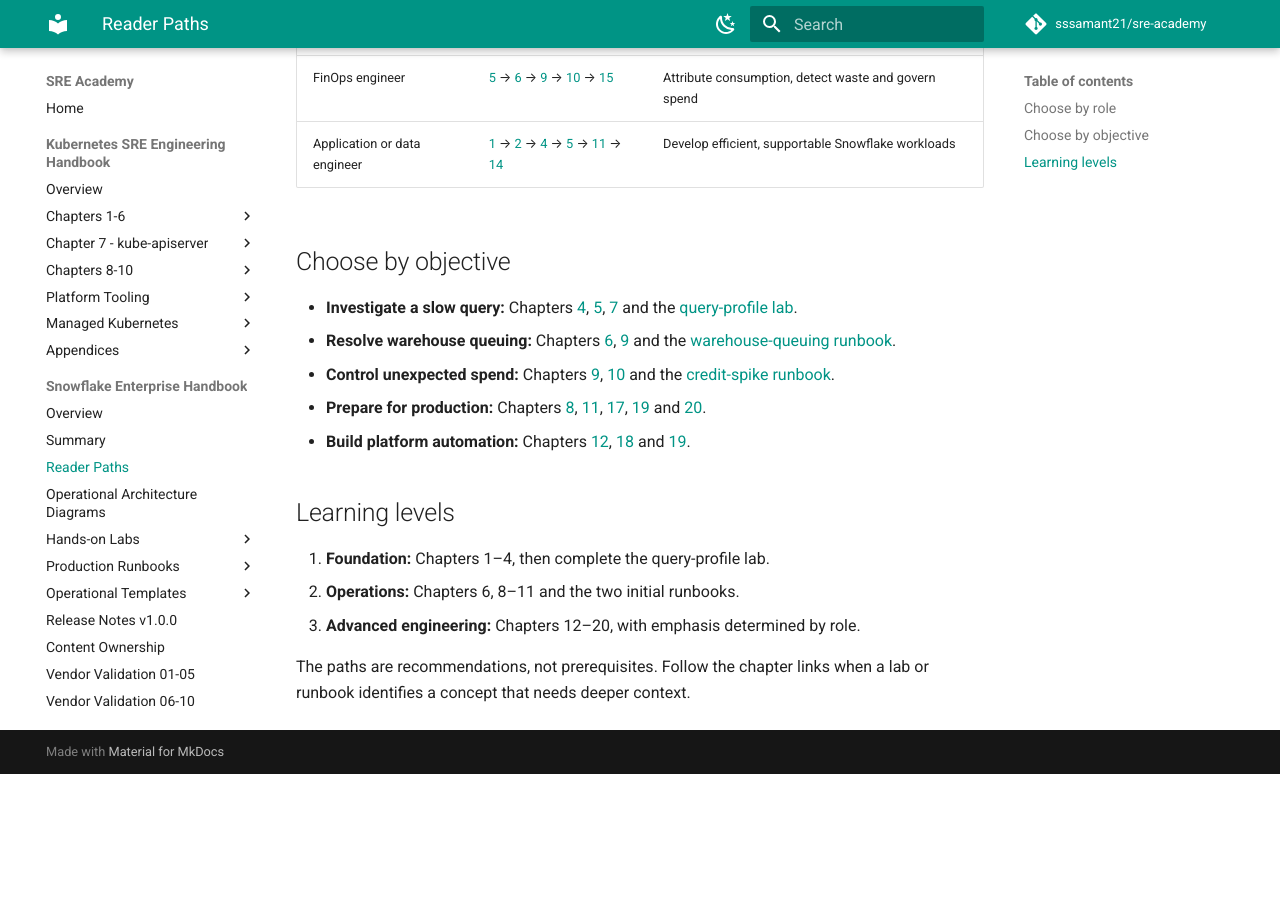
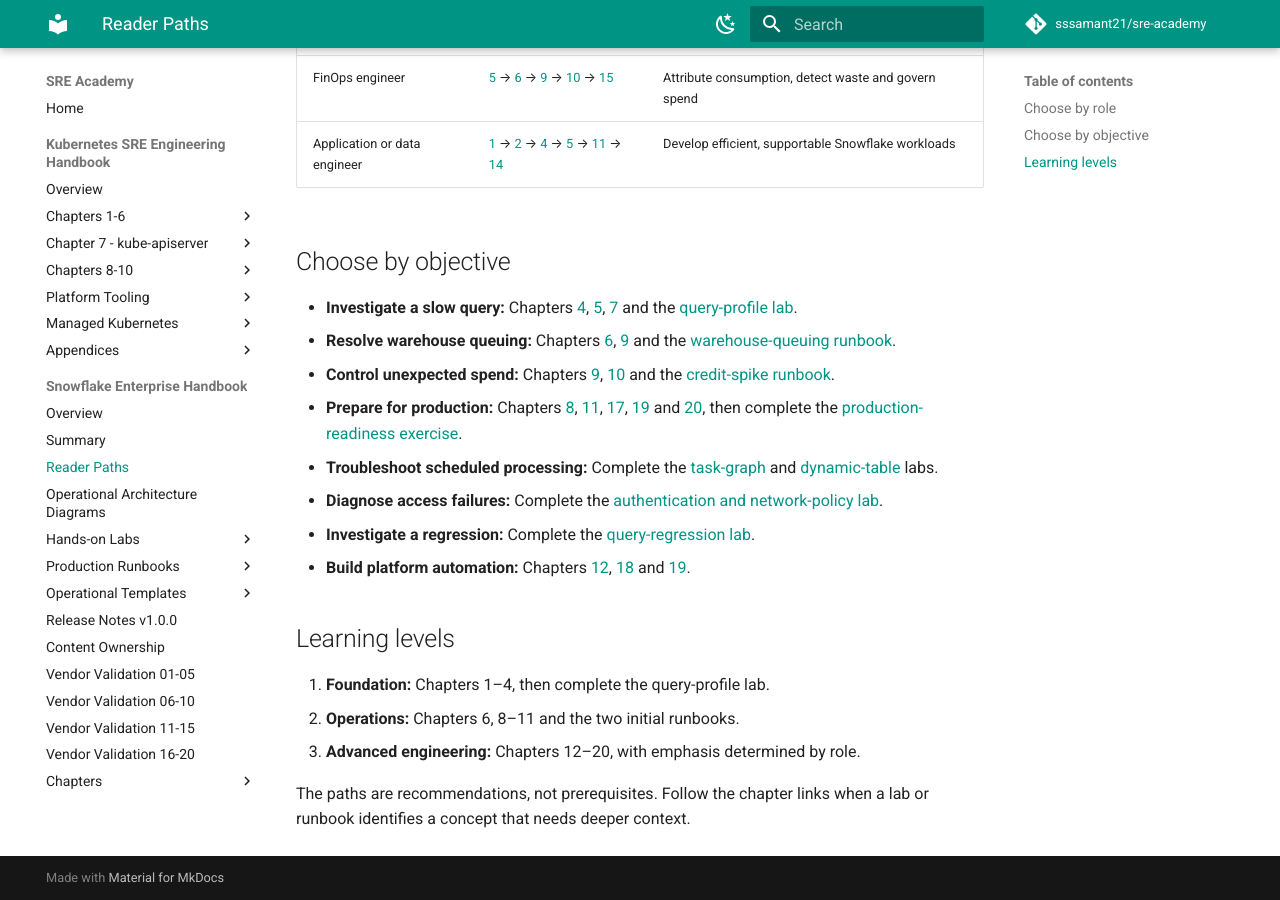
Before and after one commit to sssamant21/sre-academy, an MkDocs documentation site: the page built from docs/books/snowflake/reader-paths.md, in a window 1280 px wide and 900 px high, scrolled down 755 px. Built offline with MkDocs 1.6.1 and Material for MkDocs 9.7.7, drawn with Linux system fonts in a browser that asks for light colours; comment, search, counter and statistics services are not loaded; before the commit the page ends 1529 px from its top, so only the background shows below that.

Commit message:
docs(snowflake): connect remaining labs to reader objectives

```diff
--- a/docs/books/snowflake/reader-paths.md
+++ b/docs/books/snowflake/reader-paths.md
@@ -23,7 +23,10 @@
 - **Investigate a slow query:** Chapters [4](chapter-04/README.md), [5](chapter-05/README.md), [7](chapter-07/README.md) and the [query-profile lab](labs/query-profile-and-pruning.md).
 - **Resolve warehouse queuing:** Chapters [6](chapter-06/README.md), [9](chapter-09/README.md) and the [warehouse-queuing runbook](runbooks/warehouse-queuing.md).
 - **Control unexpected spend:** Chapters [9](chapter-09/README.md), [10](chapter-10/README.md) and the [credit-spike runbook](runbooks/unexpected-credit-consumption.md).
-- **Prepare for production:** Chapters [8](chapter-08/README.md), [11](chapter-11/README.md), [17](chapter-17/README.md), [19](chapter-19/README.md) and [20](chapter-20/README.md).
+- **Prepare for production:** Chapters [8](chapter-08/README.md), [11](chapter-11/README.md), [17](chapter-17/README.md), [19](chapter-19/README.md) and [20](chapter-20/README.md), then complete the [production-readiness exercise](labs/production-readiness-exercise.md).
+- **Troubleshoot scheduled processing:** Complete the [task-graph](labs/task-graph-troubleshooting.md) and [dynamic-table](labs/dynamic-table-monitoring.md) labs.
+- **Diagnose access failures:** Complete the [authentication and network-policy lab](labs/authentication-network-policy-diagnosis.md).
+- **Investigate a regression:** Complete the [query-regression lab](labs/query-regression-investigation.md).
 - **Build platform automation:** Chapters [12](chapter-12/README.md), [18](chapter-18/README.md) and [19](chapter-19/README.md).
 
 ## Learning levels
```
